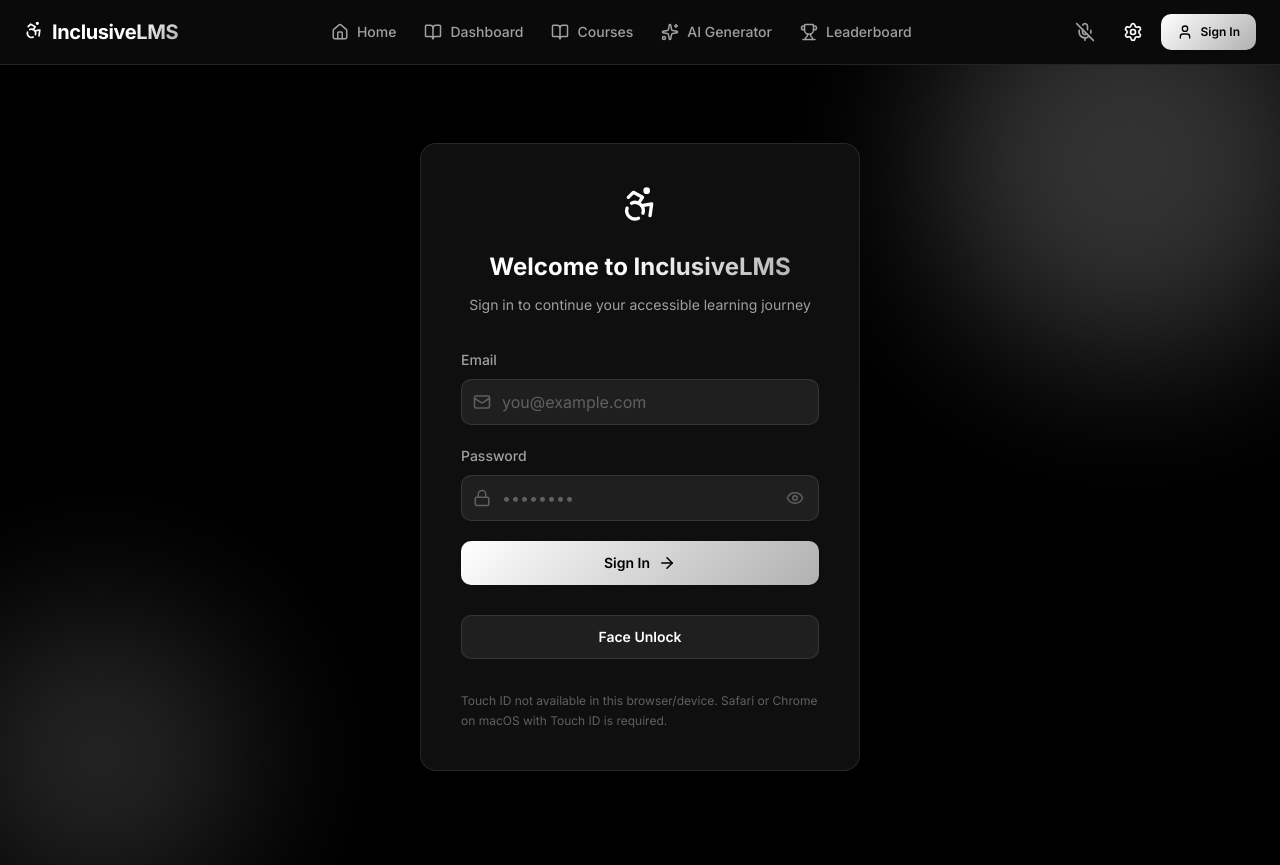
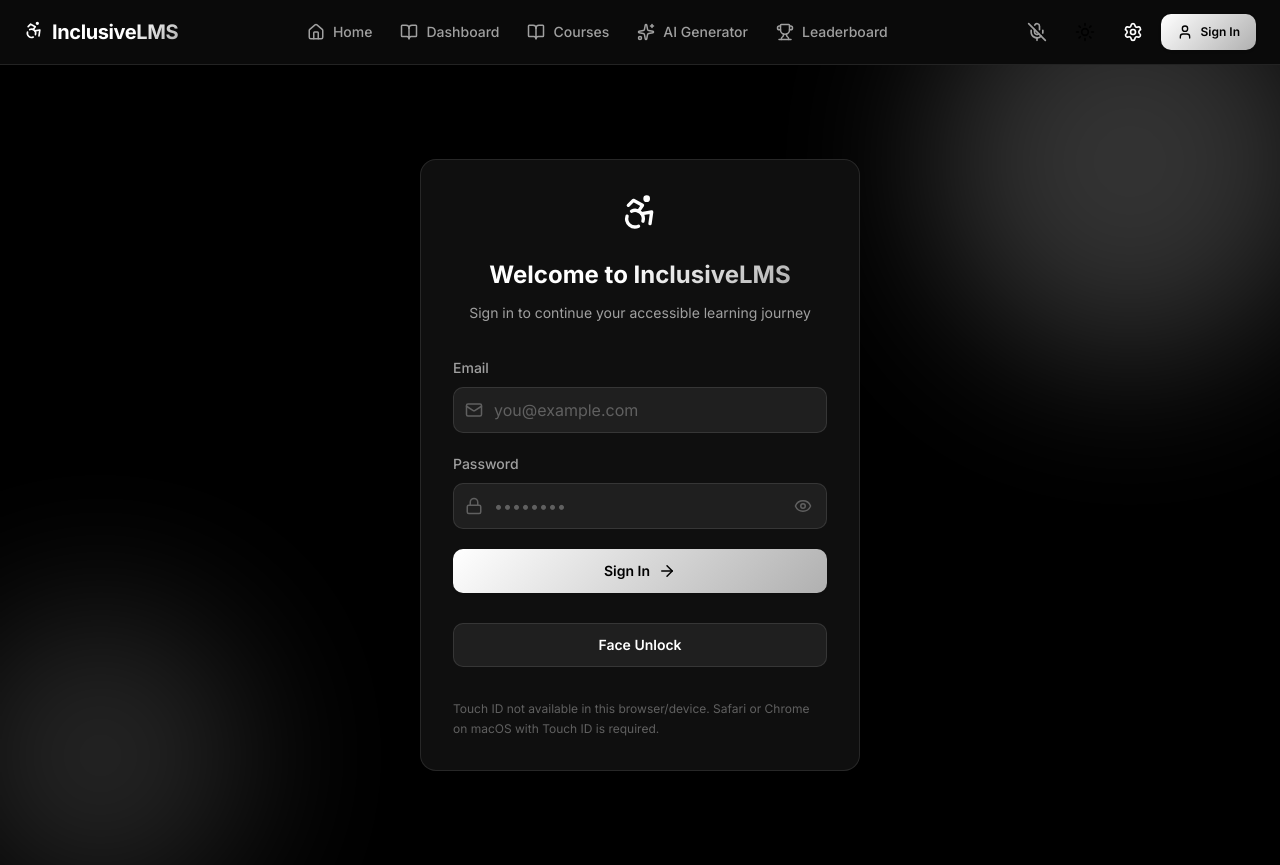
Before and after one commit to Harshithk951/LMS-Portal, a React (Vite) app: page /login in a window 1280 px wide. Built offline with nearby package versions, Linux system fonts and the light colour scheme.

Commit message:
fix: login overflow, add navbar theme toggle, remove settings theme section

```diff
--- a/src/components/Layout/Navbar.tsx
+++ b/src/components/Layout/Navbar.tsx
@@ -1,10 +1,11 @@
 import { Link, useLocation } from 'react-router-dom';
 import { motion, AnimatePresence } from 'framer-motion';
-import { Menu, X, Mic, MicOff, Settings, LogOut, Trophy, BookOpen, Home, Sparkles, User, Accessibility } from 'lucide-react';
+import { Menu, X, Mic, MicOff, Settings, LogOut, Trophy, BookOpen, Home, Sparkles, User, Accessibility, Sun, Moon } from 'lucide-react';
 import Icon from '../Icon';
 import { useState } from 'react';
 import { useUser } from '../../contexts/UserContext';
 import { useVoice } from '../../contexts/VoiceContext';
+import { useTheme } from '../../contexts/ThemeContext';
 import { getLevelFromXP } from '../../data/badges';
 import './Navbar.css';
 
@@ -12,8 +13,11 @@ export default function Navbar() {
     const [mobileOpen, setMobileOpen] = useState(false);
     const { user, logout } = useUser();
     const { isListening, toggleListening, isSupported, feedback, micLevel } = useVoice();
+    const { config, setTheme } = useTheme();
     const location = useLocation();
     const level = getLevelFromXP(user.xp);
+    const isDark = config.theme === 'dark' || config.theme === 'high-contrast-dark';
+    const toggleTheme = () => setTheme(isDark ? 'light' : 'dark');
 
     const navLinks = [
         { to: '/', label: 'Home', icon: <Home size={18} /> },
@@ -58,6 +62,10 @@ export default function Navbar() {
                             )}
                         </div>
                     )}
+
+                    <button className="btn btn-icon" onClick={toggleTheme} aria-label={isDark ? 'Switch to light mode' : 'Switch to dark mode'} title="Toggle theme">
+                        {isDark ? <Sun size={20} /> : <Moon size={20} />}
+                    </button>
 
                     <Link to="/settings" className="btn btn-icon" aria-label="Accessibility Settings" title="Settings">
                         <Settings size={20} />
--- a/src/pages/Login.css
+++ b/src/pages/Login.css
@@ -1,10 +1,10 @@
 .login-page {
+    display: flex;
+    flex-direction: column;
     min-height: 100vh;
-    display: grid;
-    place-items: center;
     position: relative;
-    padding: clamp(var(--space-5), 5vw, var(--space-10)) clamp(var(--space-4), 4vw, var(--space-8));
-    overflow-y: auto;
+    padding: 24px 16px;
+    box-sizing: border-box;
 }
 
 .login-bg {
@@ -43,10 +43,10 @@
 .login-card {
     max-width: 440px;
     width: 100%;
-    padding: var(--space-10);
+    padding: var(--space-8);
     position: relative;
     z-index: 1;
-    margin: var(--space-6) 0 var(--space-10);
+    margin: auto;
 }
 
 .login-header {
@@ -134,17 +134,6 @@
 
 @media (max-width: 640px) {
     .login-card {
-        padding: var(--space-7);
+        padding: var(--space-6);
     }
 }
-
-@media (max-height: 760px) {
-    .login-page {
-        align-items: start;
-        padding-top: var(--space-4);
-        padding-bottom: var(--space-4);
-    }
-    .login-card {
-        margin: var(--space-4) 0;
-    }
-}
--- a/src/pages/Settings.tsx
+++ b/src/pages/Settings.tsx
@@ -1,21 +1,10 @@
 import { motion } from 'framer-motion';
-import { Palette, Type, AlignJustify, Zap, Monitor, Mic, Eye, Accessibility } from 'lucide-react';
-import { useTheme, type ThemeName } from '../contexts/ThemeContext';
+import { Type, AlignJustify, Zap, Monitor, Mic, Eye, Accessibility } from 'lucide-react';
+import { useTheme } from '../contexts/ThemeContext';
 import './Settings.css';
 
-const themeColors: Record<ThemeName, string[]> = {
-    'dark': ['#0a0a1a', '#6C3BF4', '#f0f0ff'],
-    'light': ['#f8f9fc', '#6C3BF4', '#1a1a2e'],
-    'high-contrast-dark': ['#000000', '#ffff00', '#ffffff'],
-    'high-contrast-light': ['#ffffff', '#0000cc', '#000000'],
-    'dyslexia': ['#fdf6e3', '#e76f51', '#264653'],
-    'colorblind-deut': ['#0f1729', '#0072B2', '#f0f4ff'],
-    'colorblind-prot': ['#0f1520', '#56B4E9', '#f0f4ff'],
-    'low-vision': ['#1a1a2e', '#ffc800', '#ffffff'],
-};
-
 export default function Settings() {
-    const { config, setTheme, setFontSize, setLineSpacing, setReduceMotion, setScreenReaderMode, themes } = useTheme();
+    const { config, setFontSize, setLineSpacing, setReduceMotion, setScreenReaderMode } = useTheme();
 
     return (
         <main className="settings-page container" role="main" aria-labelledby="settings-heading">
@@ -23,23 +12,6 @@ export default function Settings() {
                 <h1 id="settings-heading"><Accessibility size={24} /> Accessibility <span className="text-gradient">Settings</span></h1>
                 <p className="settings-subtitle">Customize your learning experience. All changes apply instantly.</p>
             </motion.div>
-
-            <section className="settings-section" aria-labelledby="theme-heading">
-                <h2 id="theme-heading"><Palette size={20} /> Theme</h2>
-                <div className="theme-grid">
-                    {themes.map(t => (
-                        <button key={t.id} className={`card theme-card ${config.theme === t.id ? 'active' : ''}`} onClick={() => setTheme(t.id)} aria-label={`${t.name} theme: ${t.description}`} aria-pressed={config.theme === t.id}>
-                            <div className="theme-preview">
-                                {themeColors[t.id]?.map((c, i) => (
-                                    <span key={i} className="theme-swatch" style={{ background: c }} />
-                                ))}
-                            </div>
-                            <span className="theme-name">{t.name}</span>
-                            <span className="theme-desc">{t.description}</span>
-                        </button>
-                    ))}
-                </div>
-            </section>
 
             <section className="settings-section" aria-labelledby="typography-heading">
                 <h2 id="typography-heading"><Type size={20} /> Typography</h2>
```
